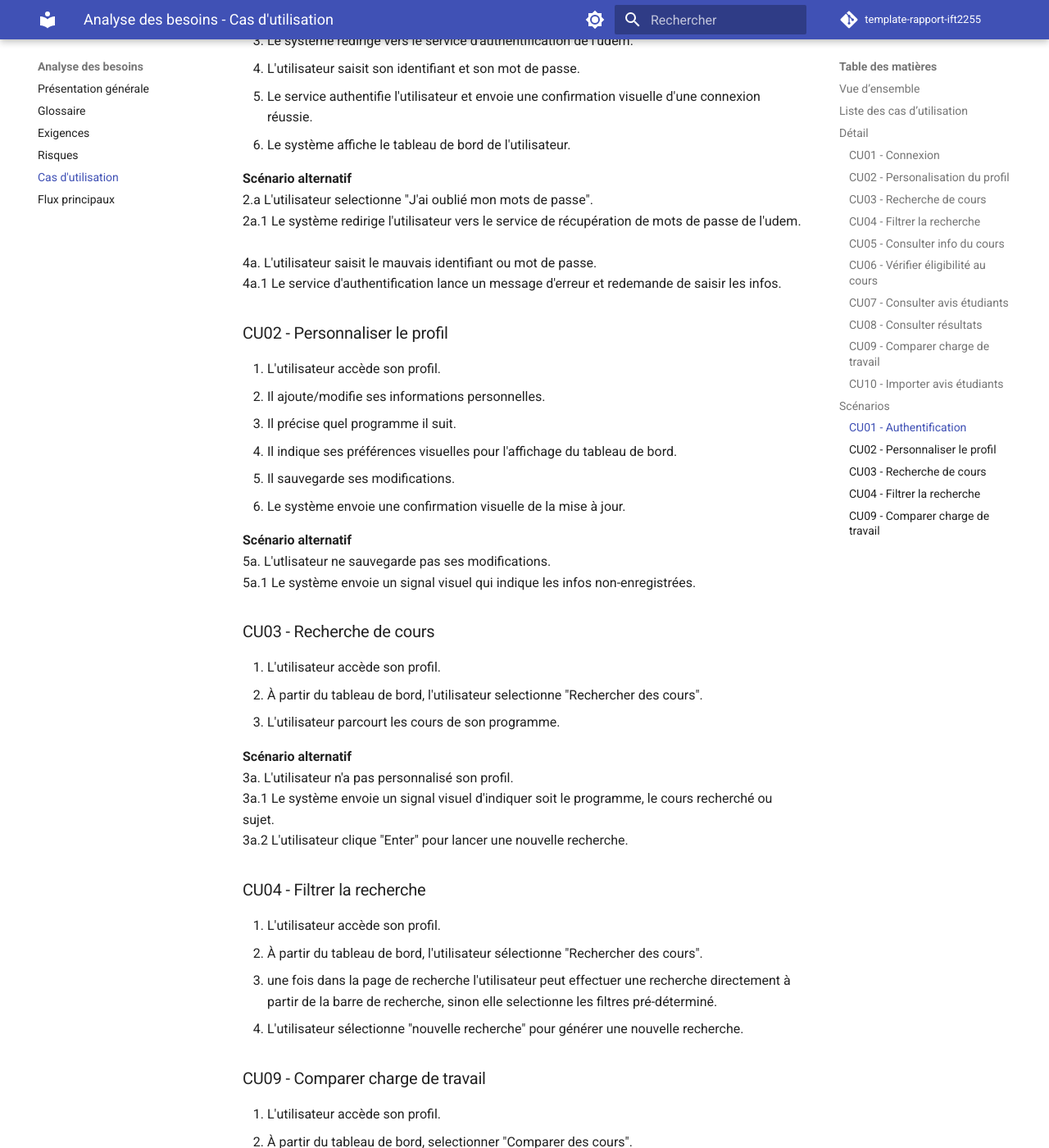
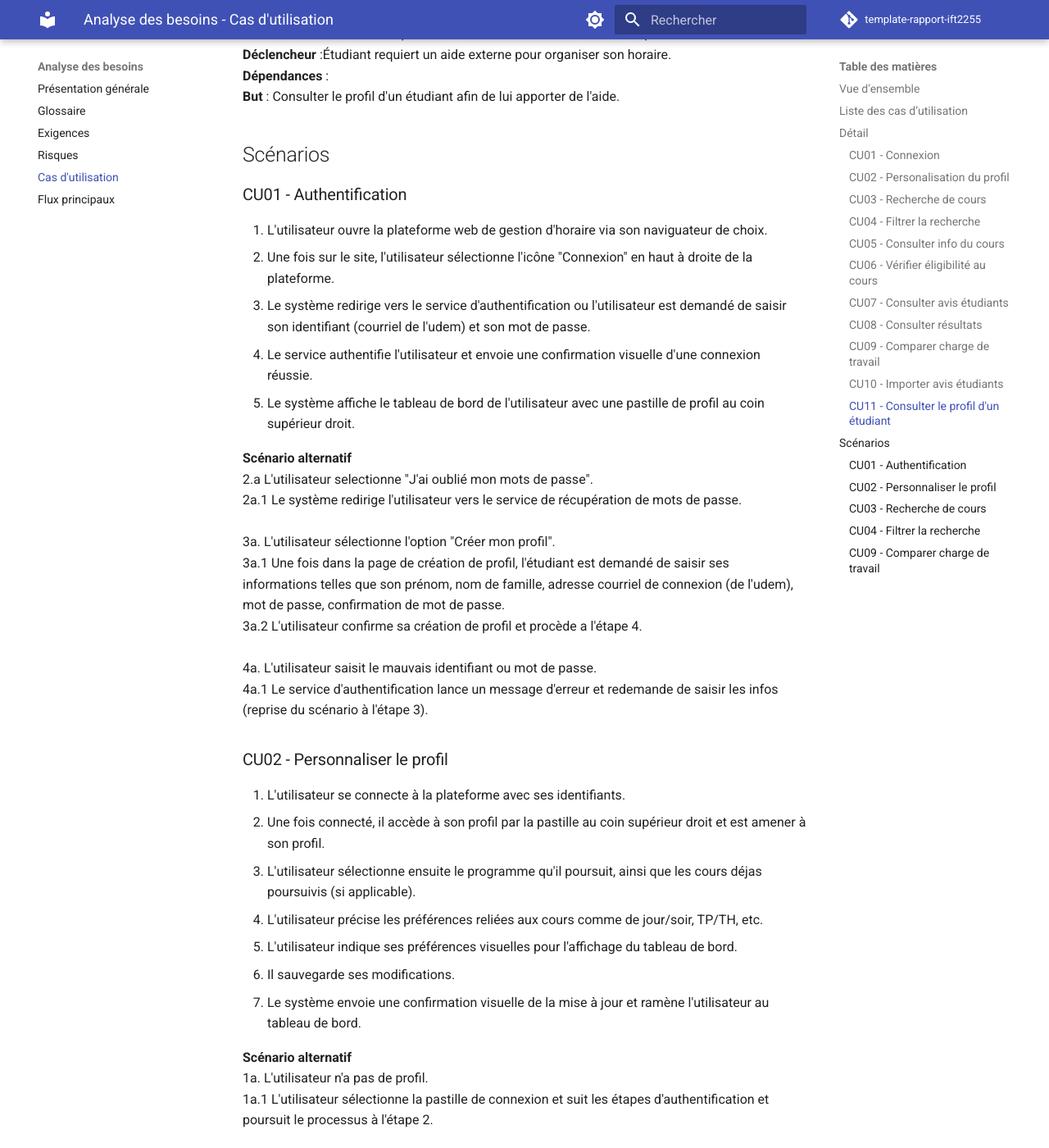
Before and after one commit to jujutheriault/IFT2255_Devoir1, an MkDocs documentation site: the page built from docs/besoins/cas-utilisation.md, in a window 1280 px wide and 1400 px high, scrolled down 4524 px. Shown: the whole window at 82% size. Built offline with MkDocs 1.6.1 and Material for MkDocs 9.7.7, drawn with Linux system fonts in a browser that asks for light colours; comment, search, counter and statistics services are not loaded; some of the changed text lies outside the part shown.

Commit message:
Update cas-utilisation.md

```diff
--- a/docs/besoins/cas-utilisation.md
+++ b/docs/besoins/cas-utilisation.md
@@ -24,6 +24,7 @@ L'application de gestion d'horaire scolaire permet aux étudiants, professeurs e
 | CU08 | Consulter résultats antérieurs | Étudiant, TGDE, Professeur| L'utilisateur consulte les résultats antérieurs des élèves précédents. |
 | CU09 | Comparer charge de travail | Étudiant, Professeur  | L'utilisateur compare des cours.  |
 | CU10 | Importer des avis étudiants| Discord | Importe les avis étudiants des cours. |
+| CU11 | Consulter le profl d'un étudiant| TGDE| Le TGDE consulte le profil d'un étudiant. |
 
 ## Détail
 
@@ -107,57 +108,72 @@ L'application de gestion d'horaire scolaire permet aux étudiants, professeurs e
 **Dépendances** :   <br>
 **But** : Importer les avis que les étudiants déposent dans Discord.   <br>
 
+### CU11 - Consulter le profil d'un étudiant
+**Acteurs** : TGDE <br>
+**Préconditions** : Doit posseder les accès administrateur et être connecté à la plateforme.  <br>
+**PostConditions** : Montre le profil d'un étudiant avec ses informations personnalisées.  <br>
+**Déclencheur** :Étudiant requiert un aide externe pour organiser son horaire. <br>
+**Dépendances** :   <br>
+**But** : Consulter le profil d'un étudiant afin de lui apporter de l'aide.   <br>
+
 ## Scénarios
 ### CU01 - Authentification
-1. L'utilisateur ouvre la plateforme de gestion d'horaire.
-2. L'utilisateur selectionne "se connecter".
-3. Le système redirige vers le service d'authentification de l'udem.
-4. L'utilisateur saisit son identifiant et son mot de passe.
-5. Le service authentifie l'utilisateur et envoie une confirmation visuelle d'une connexion réussie.
-6. Le système affiche le tableau de bord de l'utilisateur.
+1. L'utilisateur ouvre la plateforme web de gestion d'horaire via son naviguateur de choix.
+2. Une fois sur le site, l'utilisateur sélectionne l'icône "Connexion" en haut à droite de la plateforme.
+3. Le système redirige vers le service d'authentification ou l'utilisateur est demandé de saisir son identifiant (courriel de l'udem) et son mot de passe.
+4. Le service authentifie l'utilisateur et envoie une confirmation visuelle d'une connexion réussie.
+5. Le système affiche le tableau de bord de l'utilisateur avec une pastille de profil au coin supérieur droit.
 
 **Scénario alternatif**<br>
 2.a L'utilisateur selectionne "J'ai oublié mon mots de passe". <br>
-2a.1 Le système redirige l'utilisateur vers le service de récupération de mots de passe de l'udem. <br>
+2a.1 Le système redirige l'utilisateur vers le service de récupération de mots de passe. <br>
+<br>
+3a. L'utilisateur sélectionne l'option "Créer mon profil".<br>
+3a.1 Une fois dans la page de création de profil, l'étudiant est demandé de saisir ses informations telles que son prénom, nom de famille, adresse courriel de connexion (de l'udem), mot de passe, confirmation de mot de passe.<br>
+3a.2 L'utilisateur confirme sa création de profil et procède a l'étape 4. <br>
 <br>
 4a. L'utilisateur saisit le mauvais identifiant ou mot de passe.<br>
-4a.1 Le service d'authentification lance un message d'erreur et redemande de saisir les infos. <br>
+4a.1 Le service d'authentification lance un message d'erreur et redemande de saisir les infos (reprise du scénario à l'étape 3). <br>
 
 ### CU02 - Personnaliser le profil
-1. L'utilisateur accède son profil.
-2. Il ajoute/modifie ses informations personnelles.
-3. Il précise quel programme il suit.
-4. Il indique ses préférences visuelles pour l'affichage du tableau de bord.
-5. Il sauvegarde ses modifications.
-6. Le système envoie une confirmation visuelle de la mise à jour.
+1. L'utilisateur se connecte à la plateforme avec ses identifiants.
+2. Une fois connecté, il accède à son profil par la pastille au coin supérieur droit et est amener à son profil.
+3. L'utilisateur sélectionne ensuite le programme qu'il poursuit, ainsi que les cours déjas poursuivis (si applicable).
+4. L'utilisateur précise les préférences reliées aux cours comme de jour/soir, TP/TH, etc.
+5. L'utilisateur indique ses préférences visuelles pour l'affichage du tableau de bord.
+6. Il sauvegarde ses modifications.
+7. Le système envoie une confirmation visuelle de la mise à jour et ramène l'utilisateur au tableau de bord.
 
 **Scénario alternatif**<br>
-5a. L'utlisateur ne sauvegarde pas ses modifications. <br>
-5a.1 Le système envoie un signal visuel qui indique les infos non-enregistrées. <br>
+1a. L'utilisateur n'a pas de profil. <br>
+1a.1 L'utilisateur sélectionne la pastille de connexion et suit les étapes d'authentification et poursuit le processus à l'étape 2.<br>
+<br>
+6a. L'utlisateur ne sauvegarde pas ses modifications. <br>
+6a.1 Le système envoie un signal visuel qui indique les infos non-enregistrées. <br>
 
 ### CU03 - Recherche de cours
-1. L'utilisateur accède son profil.
+1. L'utilisateur ouvre la plateforme de gestion d'horaire à partir du naviguateur de choix.
 2. À partir du tableau de bord, l'utilisateur selectionne "Rechercher des cours".
-3. L'utilisateur parcourt les cours de son programme.
+3. L'utilisateur selectionne le programme suivit, la/les sessions à consulter et autres filtres pertinents à la recherche.
+4. L'utilisateur lance la recherche et obtient les résultats.
 
 **Scénario alternatif**<br>
-3a. L'utilisateur n'a pas personnalisé son profil. <br>
-3a.1 Le système envoie un signal visuel d'indiquer soit le programme, le cours recherché ou sujet.<br>
-3a.2 L'utilisateur clique "Enter" pour lancer une nouvelle recherche. <br>
+3a. L'utilisateur est connecté à la plateforme de gestion d'horaire et à personnalisé le profil. <br>
+3a.1 2. À partir du tableau de bord, l'utilisateur selectionne "Rechercher des cours".<br>
+3a.2 Une fois la rechecrhe ancée, l'utilisateur voit les résultats préfiltreés selon sa personnalisation de profil. <br>
 
 ### CU04 - Filtrer la recherche
-1. L'utilisateur accède son profil.
-2. À partir du tableau de bord, l'utilisateur sélectionne "Rechercher des cours".
-3. une fois dans la page de recherche l'utilisateur peut effectuer une recherche directement à partir de la barre de recherche, sinon elle selectionne les filtres pré-déterminé.
-4. L'utilisateur sélectionne "nouvelle recherche" pour générer une nouvelle recherche.
+1. L'utilisateur ouvre la plateforme de gestion d'horaire et lance une recherche de cours à partir du tableau de bord.
+2. Une fois la recherche lancée, l'utilisateur peut filtrer selon l'appréciation de cours ou bien la charge de travail.
+3. Pour consulter des cours hors-programme ou autre, l'utilisateur lance une nouvelle recherche et inclut les filtre telles que le programme, préférences d'horaire, etc.
 
 ### CU09 - Comparer charge de travail
-1. L'utilisateur accède son profil.
-2. À partir du tableau de bord, selectionner "Comparer des cours".
-3. Le système envoie un signal visuel qui demande de préciser (avec l'aide de filtres) les cours à comparer.
-4. Une fois les cours tous ajouté, l'étudiant clique "Comparer".
+1. L'utilisateur accède la plateforme de gestion d'horaire.
+2. À partir du tableau de bord, l'utilisateur selectionne "Comparer des cours".
+3. Le système envoie un signal visuel qui demande de cocher (avec l'aide de filtres) les cours à comparer.
+4. Une fois tous les cours ajoutés, l'étudiant clique "Comparer" et obtient une comparaison des cours sélectionnés.
 
 **Scénario alternatif**<br>
 2a. À partir du tableau de bord, l'utilisateur sélectionne "Rechercher des cours". <br>
 2a.1 Une fois dans la recherche de cours, l'utilisateur sélectionne les différents cours à comparer. <br>
-2a.2 Une fois la selection terminée, l'utilisateur clique sur la fonction "Comparer". <br>
+2a.2 Une fois la selection terminée, l'utilisateur clique sur la fonction "Comparer" et obtient une comparaison des cours sélectionnés.. <br>
```
